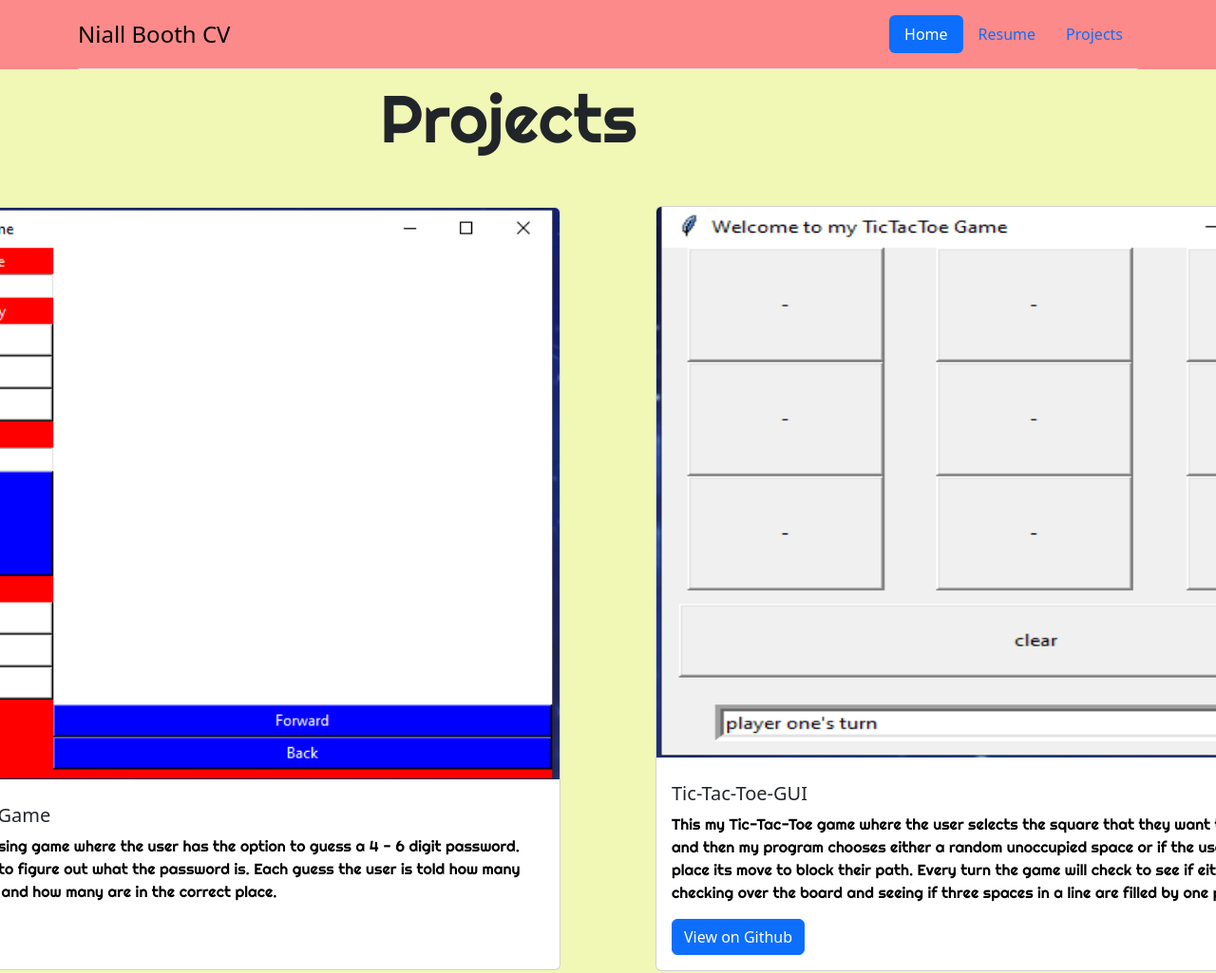
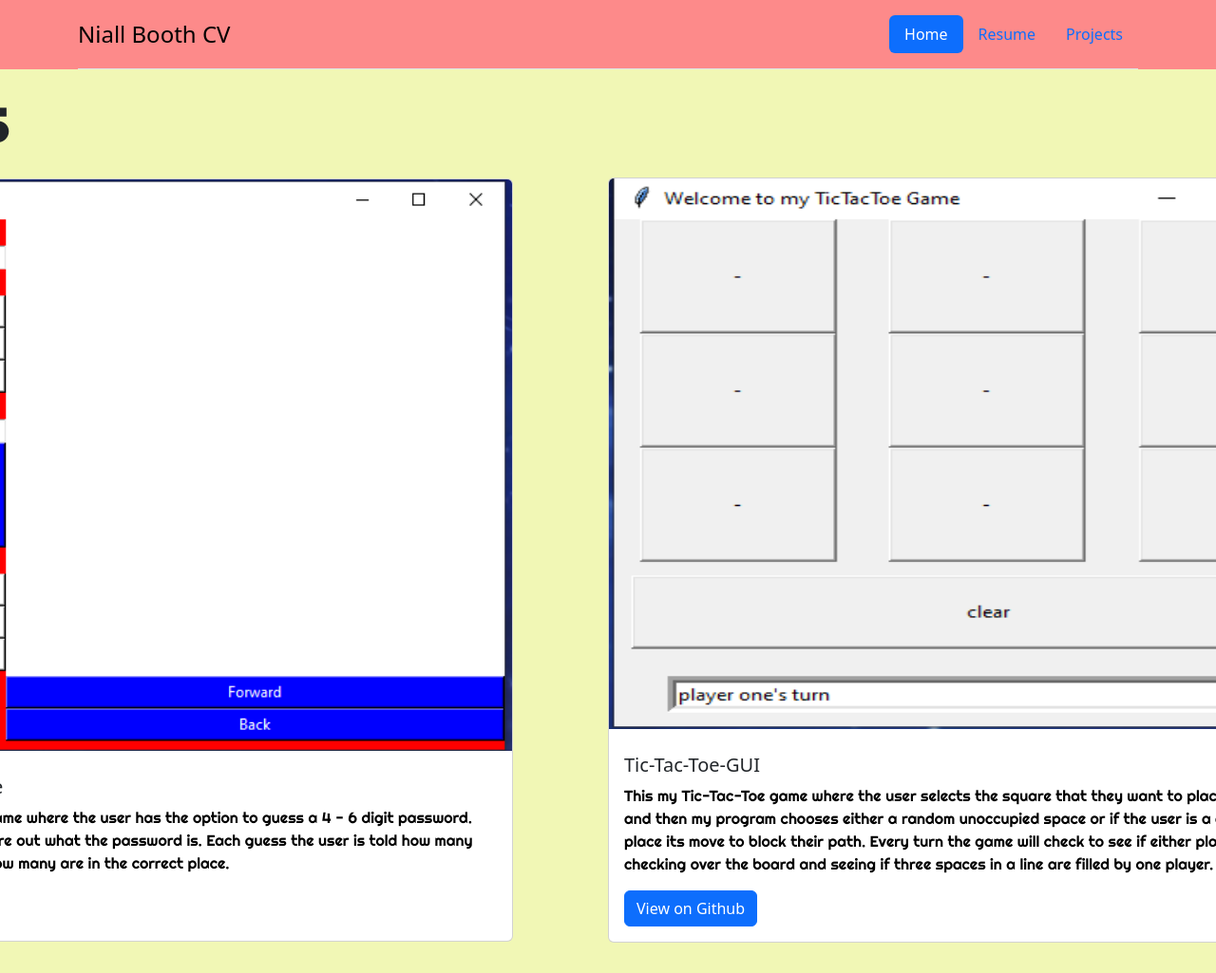
Before and after one commit to Niall-Booth/CV-Updated, a plain HTML site: page projects.html in a window 1280 px wide. Shown: the top 1025 px of the page at 95% size. Drawn offline with nearby package versions, Linux system fonts and the light colour scheme.

Commit message:
Add files via upload

```diff
--- a/projects.html
+++ b/projects.html
@@ -26,12 +26,10 @@
             </header>
         </div>
     </section>
-    <div class="project-header">
-        <h2 style="margin-bottom: 0px; font-size: 70px; padding-top: 10px;">Projects</h2>
-    </div>
     <section class="projects-section">
         <div class="projects-display">
-            <div class="project-item">
+            <h2 class="project-header">Projects</h2>
+            <div class="project-item password-guessing-game">
                 <div class="card" style="width: 50rem;">
                     <img src="./Assets/password-guessing-game.PNG" class="card-img-top" alt="picture of a sunflower">
                     <div class="card-body">
@@ -42,7 +40,7 @@
                     </div>
                 </div>
             </div>
-            <div class="project-item">
+            <div class="project-item tic-tac-toe">
                 <div class="card" style="width: 50rem;">
                     <img src="./Assets/Tic-Tac-Toe.PNG" class="card-img-top" alt="picture of a sunflower" height="590px">
                     <div class="card-body">
@@ -54,9 +52,9 @@
                     </div>
                 </div>
             </div>
-            <div class="project-item">
+            <div class="project-item reddit-meme-collector">
                 <div class="card" style="width: 50rem;">
-                    <img src="./Assets/reddit-meme-collector.PNG" class="card-img-top" alt="picture of a sunflower" height="590px">
+                    <img src="./Assets/reddit-meme-collector.PNG" class="card-img-top" alt="picture of a sunflower" >
                     <div class="card-body">
                         <h5 class="card-title">Reddit-Meme-Collector</h5>
                         <p class="card-text">This program goes to the reddit api and requests the top 100 memes from r/memes and then adds each meme's title and image url to a csv file to be used
@@ -67,7 +65,7 @@
             </div>
             <div class="project-item">
                 <div class="card" style="width: 50rem;">
-                    <img src="./Assets/reddit-meme-collector.PNG" class="card-img-top" alt="picture of a sunflower" height="590px">
+                    <img src="./Assets/reddit-meme-collector.PNG" class="card-img-top" alt="picture of a sunflower">
                     <div class="card-body">
                         <h5 class="card-title">Reddit-Meme-Collector</h5>
                         <p class="card-text">This program goes to the reddit api and requests the top 100 memes from r/memes and then adds each meme's title and image url to a csv file to be used
--- a/styles.css
+++ b/styles.css
@@ -50,10 +50,10 @@ p {
 
 .projects-display {
     display: grid;
-    grid-template-columns: 1fr 1fr;
-    grid-template-rows: 1fr 1fr;
+    grid-template-columns: 1fr 1fr 1fr;
+    grid-template-rows: 1fr 1fr 1fr;
     width: 1800px;
-    height: 1200px;
+    height: 130vh;
     margin-bottom: 100px
 }
 
@@ -61,7 +61,26 @@ p {
     display: flex;
     justify-content: center;
     align-items: center;
-    padding: 50px;
+    padding: 20px 100px 20px 0px;
+}
+
+.project-header {
+    margin-bottom: 0px;
+    font-size: 70px;
+    padding-top: 10px;
+    grid-row-start: 1;
+}
+
+.password-guessing-game {
+    grid-row-start: 2;
+}
+
+.tic-tac-toe {
+    grid-row-start: 2;
+}
+
+.reddit-meme-collector {
+    grid-column-start: 1;
 }
 
 .header-resume {
@@ -94,7 +113,8 @@ tfoot {
     color: #fff;
 }
 
-.project-header {
-    background-color: #F1F7B5;
-    padding-left: 400px;
+@media only screen and (max-width: 600px) {
+    .projects-display {
+        display: block;
+    }
 }
```
